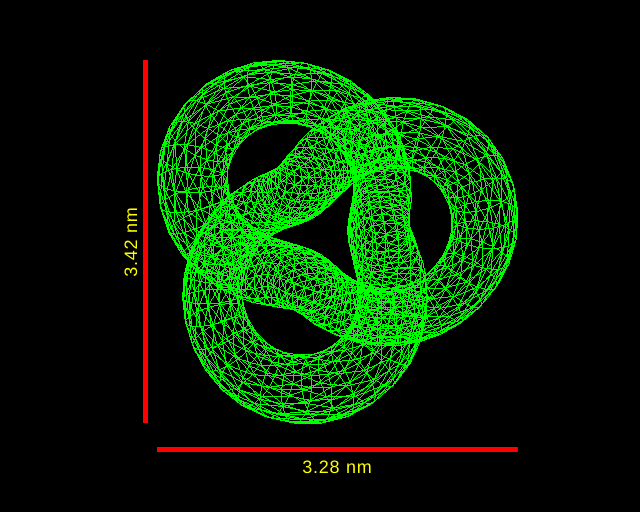
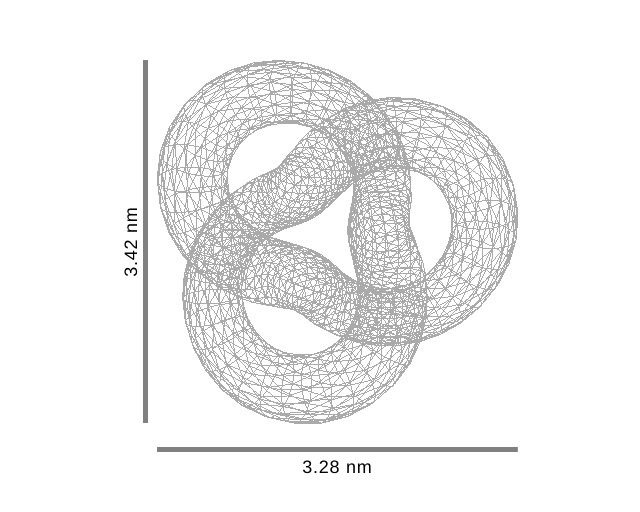
Before and after one commit to turner/sw-spike-scale-bar, a website built with Vite: page index.html in a window 1280 px wide. Shown: the part 166-678 px from the top of the page, without its empty margins (313-953 px from the left). Built offline with nearby package versions, Linux system fonts and the light colour scheme; animation ran at ten frames a second.

Commit message:
Color tweaks

```diff
--- a/index.html
+++ b/index.html
@@ -11,8 +11,8 @@
 <!-- Horizontal Scale Bar -->
 <div id="horizontal-scale-bar-container" style="position: absolute;user-select: none;">
   <svg id="horizontal-scale-bar-svg" xmlns="http://www.w3.org/2000/svg" height="38px" viewBox="0 0 372 38" preserveAspectRatio="none">
-    <rect id="horizontal-scale-bar" x="0" y="4" width="100%" height="5" fill="red"></rect>
-    <text id="horizontal-scale-bar-label" x="50%" y="30" font-family="HelveticaNeue-Light, Helvetica Neue" font-size="18" font-weight="300" letter-spacing="0.75" fill="yellow" text-anchor="middle">
+    <rect id="horizontal-scale-bar" x="0" y="4" width="100%" height="5" fill="grey"></rect>
+    <text id="horizontal-scale-bar-label" x="50%" y="30" font-family="HelveticaNeue-Light, Helvetica Neue" font-size="18" font-weight="300" letter-spacing="0.75" fill="black" text-anchor="middle">
       25nm
     </text>
   </svg>
@@ -21,8 +21,8 @@
 <!-- Vertical Scale Bar -->
 <div id="vertical-scale-bar-container" style="position: absolute;user-select: none;">
   <svg id="vertical-scale-bar-svg" xmlns="http://www.w3.org/2000/svg" width="38px" viewBox="0 0 38 266" preserveAspectRatio="none">
-    <rect id="vertical-scale-bar" x="24" y="0" width="5" height="100%" fill="red"></rect>
-    <text id="vertical-scale-bar-label" x="18" y="133" font-family="HelveticaNeue-Light, Helvetica Neue" font-size="18" font-weight="300" letter-spacing="0.75" fill="yellow" text-anchor="middle" transform="rotate(-90, 18, 133)">
+    <rect id="vertical-scale-bar" x="24" y="0" width="5" height="100%" fill="grey"></rect>
+    <text id="vertical-scale-bar-label" x="18" y="133" font-family="HelveticaNeue-Light, Helvetica Neue" font-size="18" font-weight="300" letter-spacing="0.75" fill="black" text-anchor="middle" transform="rotate(-90, 18, 133)">
       25nm
     </text>
   </svg>
--- a/src/main.js
+++ b/src/main.js
@@ -12,7 +12,9 @@ let mesh
 
 document.addEventListener("DOMContentLoaded", async (event) => {
 
-    scene = new THREE.Scene();
+    scene = new THREE.Scene()
+    scene.background = new THREE.Color(0xffffff)
+
     camera = new THREE.PerspectiveCamera(75, window.innerWidth / window.innerHeight, 0.1, 1000);
     camera.position.z = 5;
 
@@ -29,7 +31,7 @@ document.addEventListener("DOMContentLoaded", async (event) => {
 
 // Twisted Torus
     geometry = new THREE.TorusKnotGeometry(1, 0.3, 100, 16); // Customize as needed
-    material = new THREE.MeshBasicMaterial({ color: 0x00ff00, wireframe: true });
+    material = new THREE.MeshBasicMaterial({ color: 0xaaaaaa, wireframe: true });
     mesh = new THREE.Mesh(geometry, material);
 
 // Ellipsoid
```
